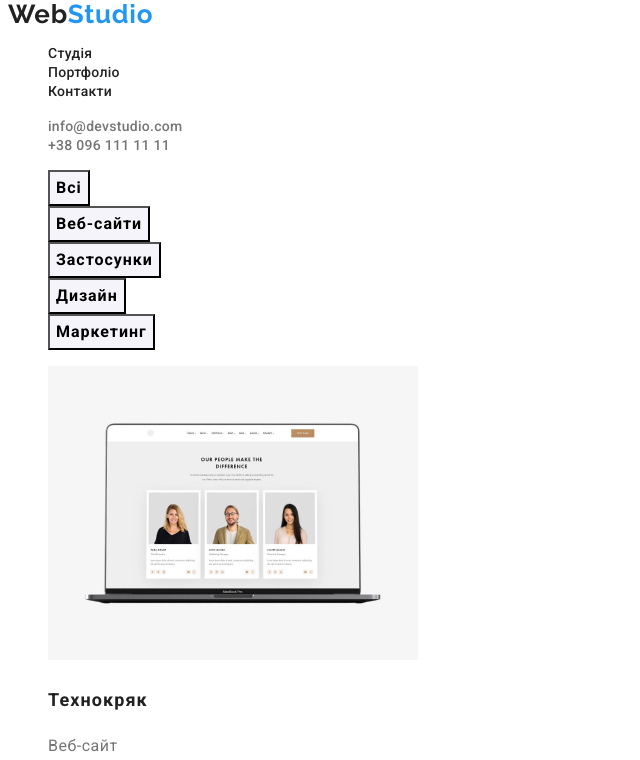
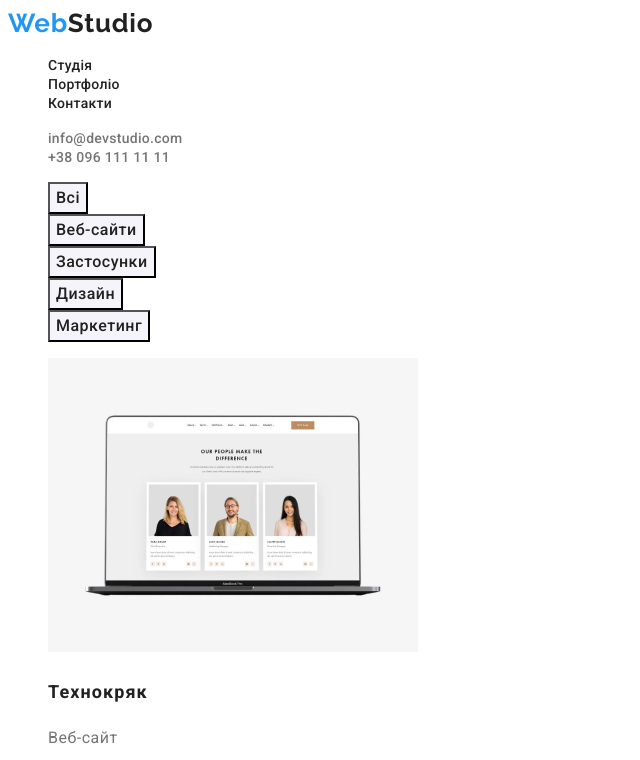
Before and after one commit to malovanui/goit-markup-hw-02, a plain HTML site: page portfolio.html in a window 1280 px wide. Shown: the top 760 px of the page, without its empty margins (0-640 px from the left). Drawn offline with Linux system fonts and the light colour scheme.

Commit message:
Виправлення помилок

```diff
--- a/css/class.css
+++ b/css/class.css
@@ -25,7 +25,7 @@ body {
   font-style: normal;
   font-weight: 700;
   font-size: 26px;
-  line-height: 1.2px;
+  line-height: 1.2;
   letter-spacing: 0.03em;
   color: var(--accent-color);
 }
@@ -169,6 +169,7 @@ body {
 
 .footer-list-text {
   font-size: 14px;
+  font-style: normal;
   line-height: 1.71;
   letter-spacing: 0.03em;
   color: #ffffff;
@@ -176,6 +177,7 @@ body {
 
 .footer-list-link {
   font-size: 14px;
+  font-style: normal;
   line-height: 1.71;
   letter-spacing: 0.03em;
   color: rgba(255, 255, 255, 0.6);
@@ -190,6 +192,16 @@ body {
 /* Gallery */
 .gallery-filter-btn {
   background-color: var(--secondary-btn-color);
+
+  font-weight: 500;
+  font-size: 16px;
+  line-height: 26px;
+  /* identical to box height, or 162% */
+
+  text-align: center;
+  letter-spacing: 0.03em;
+
+  color: #212121;
 }
 
 .gallery-filter-btn:hover,
--- a/portfolio.html
+++ b/portfolio.html
@@ -14,19 +14,19 @@
     <!--Шапка сайту-->
     <header class="header">
         <nav class="header-nav">
-            <a href="./index.html" class="header-logo logo link"><span>Web</span>Studio</a>
+            <a href="./index.html" class="header-logo logo link">Web<span>Studio</span></a>
 
             <ul class="header-nav-list list">
-                <li><a href = "./index.html" class="header-nav-link link">Студія</a></li>
-                <li><a href = "./portfolio.html" class="header-nav-link link">Портфоліо</a></li>
-                <li><a href = "" class="header-nav-link link">Контакти</a></li>
+                <li><a href="./index.html" class="header-nav-link link">Студія</a></li>
+                <li><a href="./portfolio.html" class="header-nav-link link">Портфоліо</a></li>
+                <li><a href="" class="header-nav-link link">Контакти</a></li>
             </ul>
         </nav>
 
 
         <ul class="header-contact list">
-            <li><a href= "mailto:info@devstudio.com" class="header-contact-link link">info@devstudio.com</a> </li>
-            <li><a href= "tel:+380961111111" class="header-contact-link link">+38 096 111 11 11</a></li>
+            <li><a href="mailto:info@devstudio.com" class="header-contact-link link">info@devstudio.com</a> </li>
+            <li><a href="tel:+380961111111" class="header-contact-link link">+38 096 111 11 11</a></li>
         </ul>
 
     </header>
```
Also changed, not shown: 1 other file.
